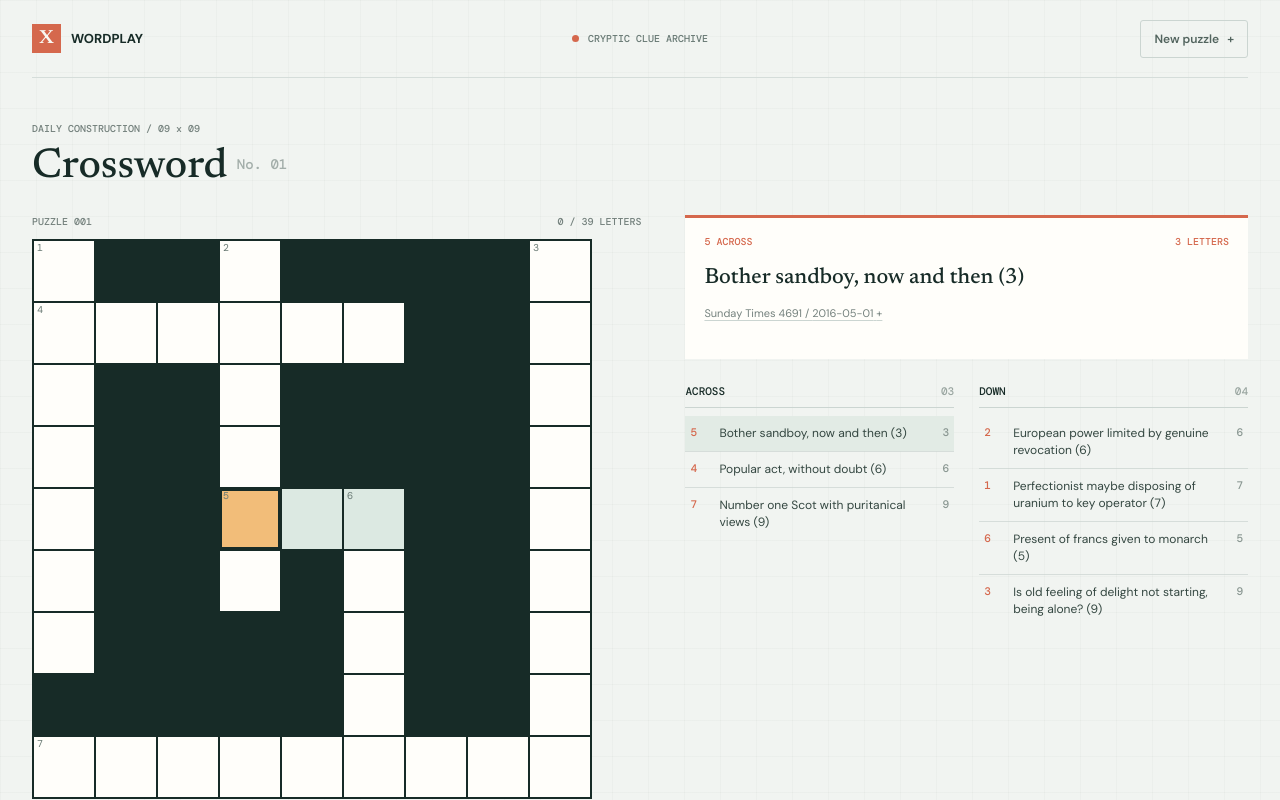
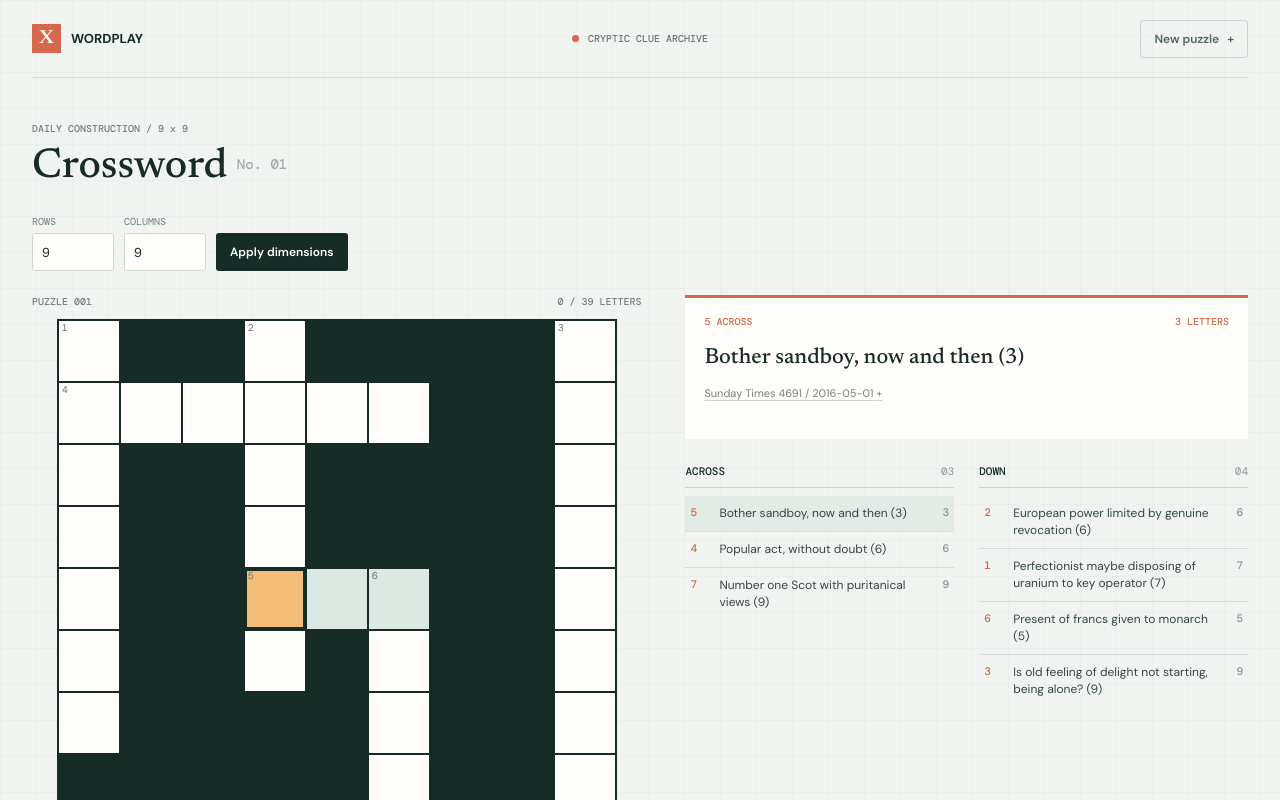
Before and after one commit to Carth501/crossword-all-together, a React (Vite) app: page / in a window 1280 px wide. Shown: the top 800 px of the page. Built offline with nearby package versions, Linux system fonts and the light colour scheme.

Commit message:
implement arbitrary puzzle sizing

```diff
--- a/src/App.tsx
+++ b/src/App.tsx
@@ -1,8 +1,15 @@
-import { useEffect } from "react";
+import { useEffect, useState } from "react";
 import "./crossword/crossword.css";
 import { useCrosswordStore } from "./store/crossword-store";
 
+const DEFAULT_DIMENSION = 9;
+const MIN_DIMENSION = 3;
+const MAX_DIMENSION = 15;
+
 function App() {
+  const [rowsInput, setRowsInput] = useState(String(DEFAULT_DIMENSION));
+  const [colsInput, setColsInput] = useState(String(DEFAULT_DIMENSION));
+  const [dimensionError, setDimensionError] = useState<string | null>(null);
   const puzzle = useCrosswordStore((state) => state.puzzle);
   const filled = useCrosswordStore((state) => state.filled);
   const selectedCell = useCrosswordStore((state) => state.selectedCell);
@@ -19,8 +26,34 @@ function App() {
   const clearAnswers = useCrosswordStore((state) => state.clearAnswers);
 
   useEffect(() => {
-    if (status === "idle") generate(20260930);
+    if (status === "idle") {
+      generate(20260930, {
+        rows: DEFAULT_DIMENSION,
+        cols: DEFAULT_DIMENSION,
+      });
+    }
   }, [generate, status]);
+
+  function generateWithDimensions() {
+    const rows = Number(rowsInput);
+    const cols = Number(colsInput);
+    if (
+      !Number.isInteger(rows) ||
+      !Number.isInteger(cols) ||
+      rows < MIN_DIMENSION ||
+      rows > MAX_DIMENSION ||
+      cols < MIN_DIMENSION ||
+      cols > MAX_DIMENSION
+    ) {
+      setDimensionError(
+        `Choose dimensions from ${MIN_DIMENSION} to ${MAX_DIMENSION}.`,
+      );
+      return;
+    }
+
+    setDimensionError(null);
+    generate(undefined, { rows, cols });
+  }
 
   useEffect(() => {
     function handleKeyDown(event: KeyboardEvent) {
@@ -100,7 +133,7 @@ function App() {
         <button
           className="button button--quiet topbar-action"
           type="button"
-          onClick={() => generate()}
+          onClick={generateWithDimensions}
         >
           New puzzle <span aria-hidden="true">+</span>
         </button>
@@ -108,11 +141,57 @@ function App() {
 
       <main id="top" className="main-content">
         <section className="page-heading">
-          <p className="eyebrow">DAILY CONSTRUCTION / 09 x 09</p>
+          <p className="eyebrow">
+            DAILY CONSTRUCTION / {puzzle?.rows ?? DEFAULT_DIMENSION} x{" "}
+            {puzzle?.cols ?? DEFAULT_DIMENSION}
+          </p>
           <h1>
             Crossword <span>No. 01</span>
           </h1>
         </section>
+
+        <form
+          className="dimension-controls"
+          onSubmit={(event) => {
+            event.preventDefault();
+            generateWithDimensions();
+          }}
+        >
+          <label className="dimension-field" htmlFor="grid-rows">
+            Rows
+            <input
+              id="grid-rows"
+              type="number"
+              min={MIN_DIMENSION}
+              max={MAX_DIMENSION}
+              step="1"
+              required
+              value={rowsInput}
+              onChange={(event) => setRowsInput(event.currentTarget.value)}
+            />
+          </label>
+          <label className="dimension-field" htmlFor="grid-cols">
+            Columns
+            <input
+              id="grid-cols"
+              type="number"
+              min={MIN_DIMENSION}
+              max={MAX_DIMENSION}
+              step="1"
+              required
+              value={colsInput}
+              onChange={(event) => setColsInput(event.currentTarget.value)}
+            />
+          </label>
+          <button className="button button--primary" type="submit">
+            Apply dimensions
+          </button>
+        </form>
+        {dimensionError && (
+          <p className="error-banner dimension-error" role="alert">
+            {dimensionError}
+          </p>
+        )}
 
         {error && (
           <p className="error-banner" role="alert">
@@ -132,9 +211,12 @@ function App() {
               <div
                 className="crossword-grid"
                 role="grid"
-                aria-label={`${puzzle.size} by ${puzzle.size} crossword`}
+                aria-label={`${puzzle.rows} by ${puzzle.cols} crossword`}
                 style={{
-                  gridTemplateColumns: `repeat(${puzzle.size}, minmax(0, 1fr))`,
+                  gridTemplateColumns: `repeat(${puzzle.cols}, minmax(0, 1fr))`,
+                  gridTemplateRows: `repeat(${puzzle.rows}, minmax(0, 1fr))`,
+                  aspectRatio: `${puzzle.cols} / ${puzzle.rows}`,
+                  width: `min(100%, 560px, ${640 * (puzzle.cols / puzzle.rows)}px)`,
                 }}
               >
                 {puzzle.cells.map((row, rowIndex) =>
@@ -202,7 +284,7 @@ function App() {
                   <button
                     className="button button--primary"
                     type="button"
-                    onClick={() => generate()}
+                    onClick={generateWithDimensions}
                   >
                     New puzzle <span aria-hidden="true">+</span>
                   </button>
--- a/src/crossword/crossword.css
+++ b/src/crossword/crossword.css
@@ -86,6 +86,44 @@
   margin-bottom: 27px;
 }
 
+.dimension-controls {
+  display: flex;
+  flex-wrap: wrap;
+  align-items: end;
+  gap: 10px;
+  margin: 0 0 24px;
+}
+
+.dimension-field {
+  display: grid;
+  gap: 5px;
+  color: #74817d;
+  font-family: 'DM Mono', Consolas, monospace;
+  font-size: 10px;
+  text-transform: uppercase;
+}
+
+.dimension-field input {
+  width: 82px;
+  height: 38px;
+  padding: 0 9px;
+  border: 1px solid #cbd5d1;
+  border-radius: 3px;
+  background: #fffefa;
+  color: #172b27;
+  font-family: 'DM Mono', Consolas, monospace;
+  font-size: 13px;
+}
+
+.dimension-field input:focus-visible {
+  outline: 2px solid #d5684d;
+  outline-offset: 2px;
+}
+
+.dimension-error {
+  margin: -12px 0 20px;
+}
+
 .eyebrow {
   margin: 0 0 11px;
   color: #74817d;
@@ -133,7 +171,7 @@
 .crossword-grid {
   display: grid;
   width: min(100%, 560px);
-  aspect-ratio: 1;
+  margin-inline: auto;
   border: 2px solid #172b27;
   background: #172b27;
   gap: 2px;
--- a/src/crossword/generate.ts
+++ b/src/crossword/generate.ts
@@ -5,6 +5,7 @@ import type {
   CrosswordPuzzle,
   Direction,
   GenerationResult,
+  GridDimensions,
 } from "./types";
 
 interface PreparedClue extends ClueRecord {
@@ -25,7 +26,7 @@ interface Placement {
   col: number;
 }
 
-interface GeneratorOptions {
+interface GeneratorOptions extends Partial<GridDimensions> {
   size?: number;
   targetEntries?: number;
   nodeLimit?: number;
@@ -35,7 +36,10 @@ const DEFAULT_SIZE = 9;
 const DEFAULT_TARGET = 7;
 const DEFAULT_NODE_LIMIT = 12000;
 
-export function normalizeClues(records: ClueRecord[]): PreparedClue[] {
+export function normalizeClues(
+  records: ClueRecord[],
+  maxAnswerLength = DEFAULT_SIZE,
+): PreparedClue[] {
   const answers = new Set<string>();
   const clues: PreparedClue[] = [];
 
@@ -43,7 +47,7 @@ export function normalizeClues(records: ClueRecord[]): PreparedClue[] {
     const answer = record.answer.toUpperCase().replace(/[^A-Z]/g, "");
     if (
       answer.length < 3 ||
-      answer.length > 9 ||
+      answer.length > maxAnswerLength ||
       !record.clue.trim() ||
       answers.has(answer)
     ) {
@@ -66,16 +70,20 @@ export function generateCrossword(
   seed = Date.now(),
   options: GeneratorOptions = {},
 ): GenerationResult {
-  const size = options.size ?? DEFAULT_SIZE;
+  const rows = options.rows ?? options.size ?? DEFAULT_SIZE;
+  const cols = options.cols ?? options.size ?? DEFAULT_SIZE;
   const targetEntries = options.targetEntries ?? DEFAULT_TARGET;
   const nodeLimit = options.nodeLimit ?? DEFAULT_NODE_LIMIT;
-  const clues = normalizeClues(records).filter(
-    ({ answer }) => answer.length <= size,
+  const clues = normalizeClues(records, Math.max(rows, cols)).filter(
+    ({ answer }) => answer.length <= Math.max(rows, cols),
   );
   const minimumPerDirection = Math.floor(targetEntries / 2);
 
   if (
-    size < 3 ||
+    !Number.isInteger(rows) ||
+    !Number.isInteger(cols) ||
+    rows < 3 ||
+    cols < 3 ||
     targetEntries < 2 ||
     clues.length < minimumPerDirection * 2
   ) {
@@ -98,14 +106,15 @@ export function generateCrossword(
 
   for (const firstClue of candidates) {
     if (visited >= searchLimit) break;
+    if (firstClue.answer.length > cols) continue;
 
     const firstPlacement: Placement = {
       clue: firstClue,
       direction: "across",
-      row: Math.floor(size / 2),
-      col: Math.floor((size - firstClue.answer.length) / 2),
+      row: Math.floor(rows / 2),
+      col: Math.floor((cols - firstClue.answer.length) / 2),
     };
-    const board = createBoard(size);
+    const board = createBoard(rows, cols);
     placeOnBoard(board, firstPlacement);
 
     const placements = [firstPlacement];
@@ -130,7 +139,10 @@ export function generateCrossword(
         ) {
           bestPlacements = [...placements];
           bestCellCount = currentCellCount;
-          if (placements.length === targetEntries && searchLimit === nodeLimit) {
+          if (
+            placements.length === targetEntries &&
+            searchLimit === nodeLimit
+          ) {
             searchLimit = Math.min(
               nodeLimit,
               visited + Math.max(1, Math.floor(nodeLimit / 8)),
@@ -140,10 +152,7 @@ export function generateCrossword(
       }
 
       if (placements.length >= targetEntries || visited >= searchLimit) return;
-      if (
-        bestPlacements !== null &&
-        bestPlacements.length === targetEntries
-      ) {
+      if (bestPlacements !== null && bestPlacements.length === targetEntries) {
         const neededEntries = targetEntries - placements.length;
         let possibleAdditionalCells = 0;
         let availableEntries = 0;
@@ -176,7 +185,9 @@ export function generateCrossword(
         const possible: Placement[] = [];
 
         for (const clue of remaining) {
-          possible.push(...findPlacements(currentBoard, clue, direction, size));
+          possible.push(
+            ...findPlacements(currentBoard, clue, direction, rows, cols),
+          );
         }
 
         for (const placement of possible) {
@@ -187,7 +198,11 @@ export function generateCrossword(
           let addedCellCount = 0;
           const rowStep = placement.direction === "down" ? 1 : 0;
           const colStep = placement.direction === "across" ? 1 : 0;
-          for (let index = 0; index < placement.clue.answer.length; index += 1) {
+          for (
+            let index = 0;
+            index < placement.clue.answer.length;
+            index += 1
+          ) {
             if (
               currentBoard[placement.row + rowStep * index][
                 placement.col + colStep * index
@@ -215,19 +230,19 @@ export function generateCrossword(
   if (bestPlacements !== null) {
     return {
       ok: true,
-      puzzle: buildPuzzle(size, normalizedSeed, bestPlacements),
+      puzzle: buildPuzzle(rows, cols, normalizedSeed, bestPlacements),
     };
   }
 
   return {
     ok: false,
-    reason: `Could not fit enough crossing clues into a ${size}×${size} grid.`,
+    reason: `Could not fit enough crossing clues into a ${rows}×${cols} grid.`,
   };
 }
 
-function createBoard(size: number): BoardCell[][] {
-  return Array.from({ length: size }, () =>
-    Array.from({ length: size }, () => ({
+function createBoard(rows: number, cols: number): BoardCell[][] {
+  return Array.from({ length: rows }, () =>
+    Array.from({ length: cols }, () => ({
       letter: null,
       across: false,
       down: false,
@@ -243,13 +258,14 @@ function findPlacements(
   board: BoardCell[][],
   clue: PreparedClue,
   direction: Direction,
-  size: number,
+  rows: number,
+  cols: number,
 ): Placement[] {
   const options: Placement[] = [];
   const seen = new Set<string>();
 
-  for (let row = 0; row < size; row += 1) {
-    for (let col = 0; col < size; col += 1) {
+  for (let row = 0; row < rows; row += 1) {
+    for (let col = 0; col < cols; col += 1) {
       const existingCell = board[row][col];
       if (existingCell.letter === null) continue;
 
@@ -263,7 +279,7 @@ function findPlacements(
         seen.add(key);
 
         const placement = { clue, direction, row: startRow, col: startCol };
-        if (canPlace(board, placement, size)) options.push(placement);
+        if (canPlace(board, placement, rows, cols)) options.push(placement);
       }
     }
   }
@@ -274,7 +290,8 @@ function findPlacements(
 function canPlace(
   board: BoardCell[][],
   placement: Placement,
-  size: number,
+  rows: number,
+  cols: number,
 ): boolean {
   const { answer } = placement.clue;
   const { direction, row, col } = placement;
@@ -286,8 +303,8 @@ function canPlace(
   const afterCol = col + colStep * answer.length;
 
   if (
-    isOccupied(board, beforeRow, beforeCol, size) ||
-    isOccupied(board, afterRow, afterCol, size)
+    isOccupied(board, beforeRow, beforeCol, rows, cols) ||
+    isOccupied(board, afterRow, afterCol, rows, cols)
   ) {
     return false;
   }
@@ -298,9 +315,9 @@ function canPlace(
     const currentCol = col + colStep * index;
     if (
       currentRow < 0 ||
-      currentRow >= size ||
+      currentRow >= rows ||
       currentCol < 0 ||
-      currentCol >= size
+      currentCol >= cols
     )
       return false;
 
@@ -327,7 +344,7 @@ function canPlace(
             ];
       if (
         perpendicularNeighbors.some(([neighborRow, neighborCol]) =>
-          isOccupied(board, neighborRow, neighborCol, size),
+          isOccupied(board, neighborRow, neighborCol, rows, cols),
         )
       ) {
         return false;
@@ -342,13 +359,14 @@ function isOccupied(
   board: BoardCell[][],
   row: number,
   col: number,
-  size: number,
+  rows: number,
+  cols: number,
 ): boolean {
   return (
     row >= 0 &&
-    row < size &&
+    row < rows &&
     col >= 0 &&
-    col < size &&
+    col < cols &&
     board[row][col].letter !== null
   );
 }
@@ -365,7 +383,8 @@ function placeOnBoard(board: BoardCell[][], placement: Placement): void {
 }
 
 function buildPuzzle(
-  size: number,
+  rows: number,
+  cols: number,
   seed: number,
   placements: Placement[],
 ): CrosswordPuzzle {
@@ -378,8 +397,8 @@ function buildPuzzle(
     if (!starts.has(key)) starts.set(key, starts.size + 1);
   }
 
-  const cells: CrosswordCell[][] = Array.from({ length: size }, () =>
-    Array.from({ length: size }, () => ({ solution: null as string | null })),
+  const cells: CrosswordCell[][] = Array.from({ length: rows }, () =>
+    Array.from({ length: cols }, () => ({ solution: null as string | null })),
   );
   const entries: CrosswordEntry[] = placements.map((placement) => {
     const id = placement.clue.id;
@@ -405,7 +424,7 @@ function buildPuzzle(
     };
   });
 
-  return { size, seed, cells, entries };
+  return { rows, cols, seed, cells, entries };
 }
 
 function createRandom(seed: number): () => number {
--- a/src/store/crossword-store.ts
+++ b/src/store/crossword-store.ts
@@ -1,6 +1,10 @@
 import { create } from "zustand";
 import { generateCrossword } from "../crossword/generate";
-import type { CrosswordPuzzle, Direction } from "../crossword/types";
+import type {
+  CrosswordPuzzle,
+  Direction,
+  GridDimensions,
+} from "../crossword/types";
 import { clueRecords } from "../data/clues";
 
 export interface CellPosition {
@@ -17,7 +21,7 @@ interface CrosswordState {
   direction: Direction;
   status: PuzzleStatus;
   error: string | null;
-  generate: (seed?: number) => void;
+  generate: (seed?: number, dimensions?: GridDimensions) => void;
   selectCell: (position: CellPosition) => void;
   selectEntry: (entryId: string) => void;
   setDirection: (direction: Direction) => void;
@@ -51,7 +55,7 @@ function nextCell(
   let row = position.row + rowDelta;
   let col = position.col + colDelta;
 
-  while (row >= 0 && row < puzzle.size && col >= 0 && col < puzzle.size) {
+  while (row >= 0 && row < puzzle.rows && col >= 0 && col < puzzle.cols) {
     if (
       puzzle.cells[row][col].solution !== null &&
       entryAt(puzzle, { row, col }, direction)
@@ -85,8 +89,11 @@ export const useCrosswordStore = create<CrosswordState>((set, get) => ({
   direction: "across",
   status: "idle",
   error: null,
-  generate: (seed = Math.floor(Math.random() * 0xffffffff)) => {
-    const result = generateCrossword(clueRecords, seed);
+  generate: (
+    seed = Math.floor(Math.random() * 0xffffffff),
+    dimensions = { rows: 9, cols: 9 },
+  ) => {
+    const result = generateCrossword(clueRecords, seed, dimensions);
     if (!result.ok) {
       set({
         puzzle: null,
@@ -166,7 +173,7 @@ export const useCrosswordStore = create<CrosswordState>((set, get) => ({
     const colStep = colDelta === 0 ? 0 : step;
     let row = selectedCell.row + rowStep;
     let col = selectedCell.col + colStep;
-    while (row >= 0 && row < puzzle.size && col >= 0 && col < puzzle.size) {
+    while (row >= 0 && row < puzzle.rows && col >= 0 && col < puzzle.cols) {
       if (puzzle.cells[row][col].solution !== null) {
         const resolvedDirection = entryAt(puzzle, { row, col }, direction)
           ? direction
```
Also changed, not shown: src/crossword/types.ts (+6 -2 lines), 1 other file (tests, documents, lock files or other folders).
